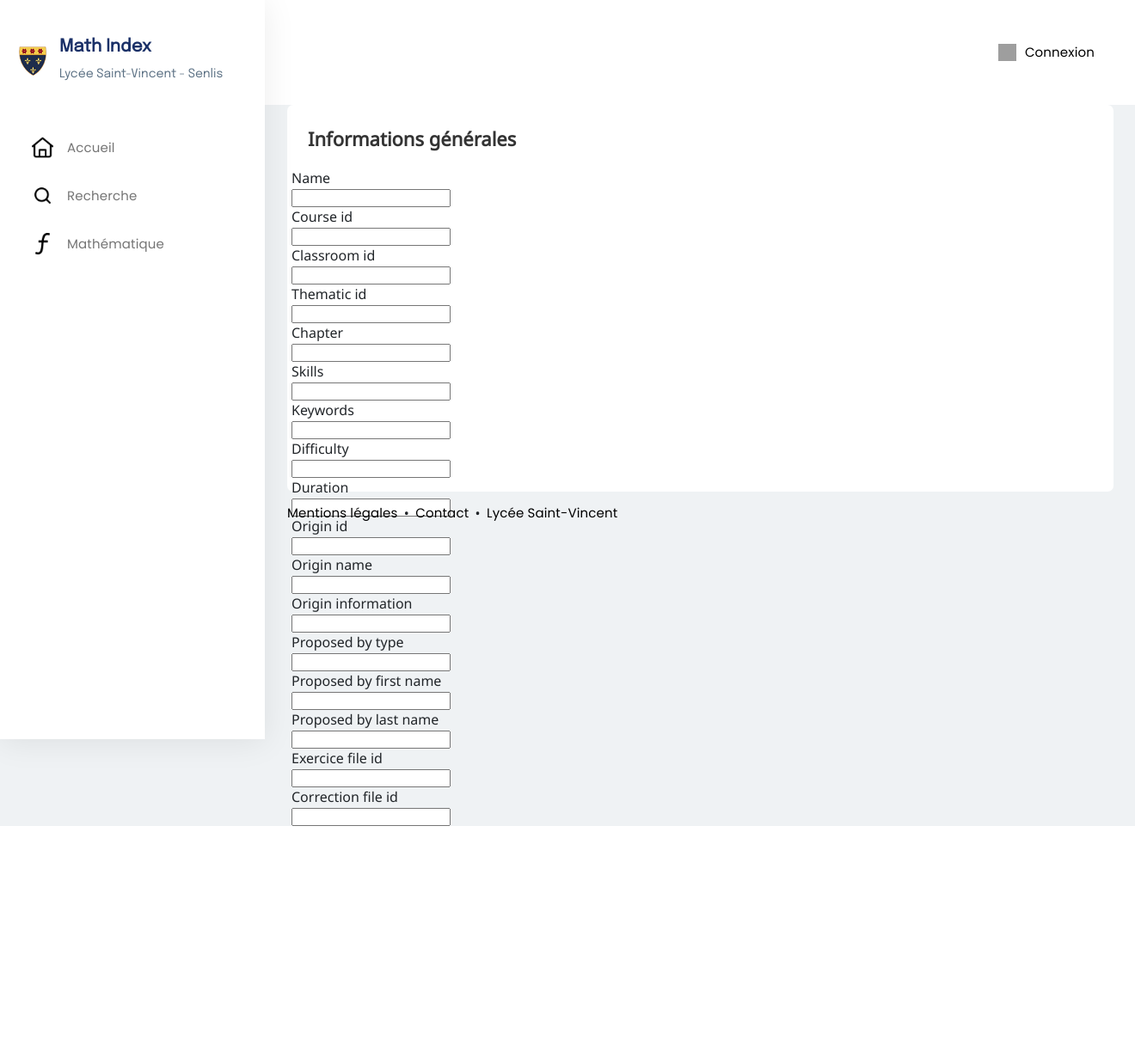
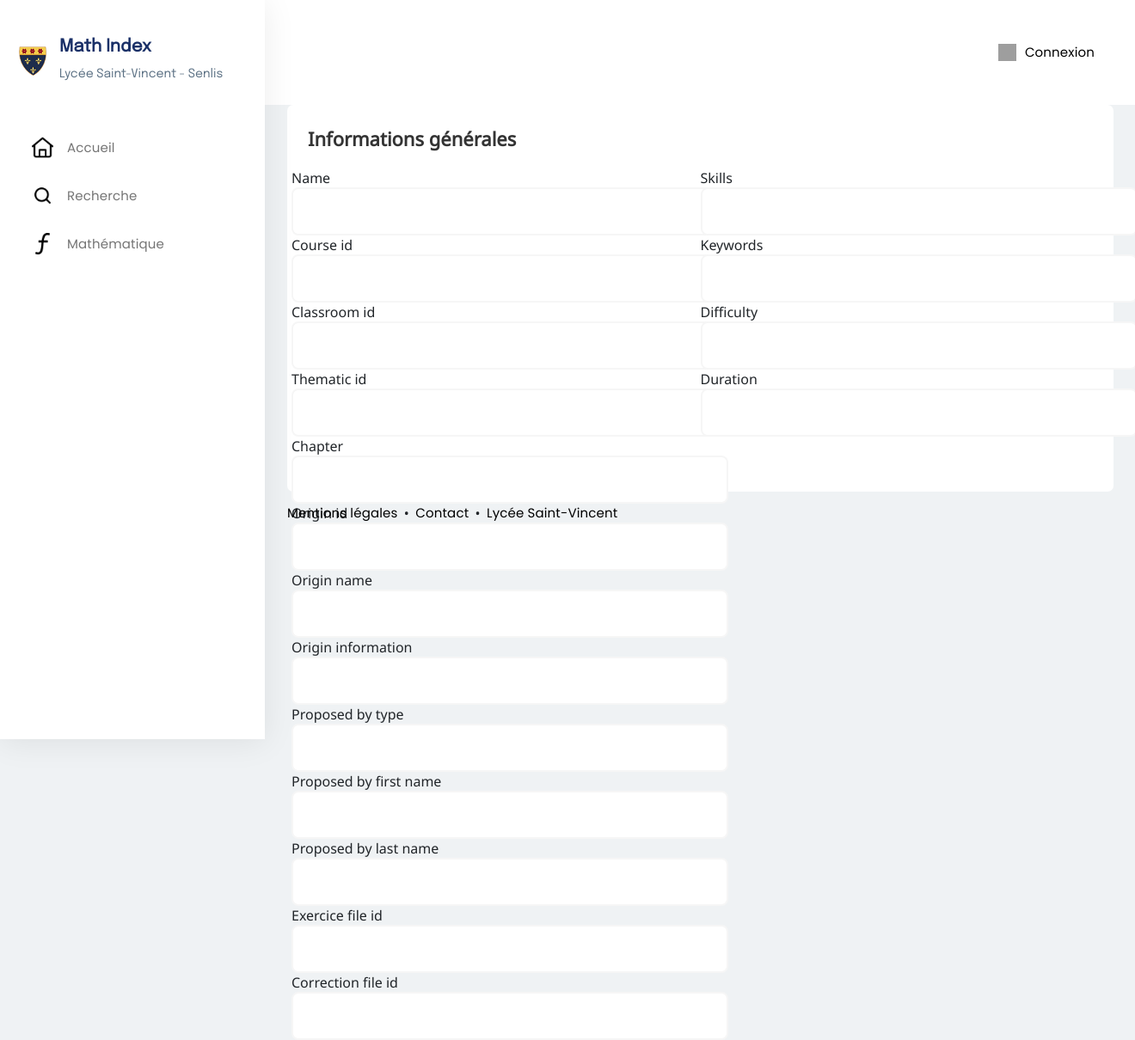
Before and after one commit to DuDuch23/MathIndex, a Symfony app: template templates/soumettre/index.html.twig in a window 1320 px wide. Shown: the whole page at 86% size. Before the commit the page ends 961 px from the top, so only its background shows below. Run offline with Twig, Linux system fonts and the light colour scheme; the template is opened without the code that fills it, so the values that code supplies are empty; form fields are guessed from the names that the template uses; style sheets or scripts are compiled from the project's sources; some libraries are stand-ins or nearby versions; grey boxes are pictures that could not be loaded.

Commit message:
css form soumettre

```diff
--- a/assets/styles/base/base.scss
+++ b/assets/styles/base/base.scss
@@ -5,7 +5,7 @@
 body {
     background-color: rgba(239, 242, 244, 1);
     margin: 0;
-    overflow: hidden;
+    overflow: auto;
 }
 
 .d-flex{
--- a/assets/styles/pages/soumettre.scss
+++ b/assets/styles/pages/soumettre.scss
@@ -15,19 +15,13 @@ h1 {
     margin-left: 2%;
 }
 
-.box-size{
-    border-radius: 8px;
-    width: 500px;
-    height: 50px;
-    border: 2px solid #f6f6f6;
-}
-
 label{
     display: block;
 }
 
 .container_left{
     width: 50%;
+
 }
 
 .container_right{
@@ -37,3 +31,15 @@ label{
 .all_container{
     display: flex;
 }
+
+.form-control{
+    border-radius: 8px;
+    width: 500px;
+    height: 50px;
+    border: 2px solid #f6f6f6;
+}
+
+#soumettre_skills{
+    display: grid;
+    grid-template-columns: repeat(4, 1fr);
+}
--- a/src/Form/SoumettreType.php
+++ b/src/Form/SoumettreType.php
@@ -247,6 +247,7 @@ class SoumettreType extends AbstractType
                 'choice_label' => 'id',
             ])
             ->add('skills', EntityType::class, [
+                'label' => false,
                 'class' => Skill::class,
                 'choice_label' => 'name',
                 'multiple' => true,
--- a/templates/soumettre/index.html.twig
+++ b/templates/soumettre/index.html.twig
@@ -8,15 +8,24 @@
     <h1 class="info">Informations générales</h1>
 </div>
 {{ form_start(form)}}
+<div class="all_container">
+
+    <div class="container_left">
         {{ form_row(form.name) }}
         {{ form_row(form.course_id) }}
         {{ form_row(form.classroom_id) }}
         {{ form_row(form.thematic_id) }}
         {{ form_row(form.chapter) }}
+    </div>
+
+    <div class="container_right">
         {{ form_row(form.skills) }}
         {{ form_row(form.keywords) }}
         {{ form_row(form.difficulty) }}
         {{ form_row(form.duration) }}
+    </div>
+
+</div>
 {{ form_row(form.origin_id) }}
 {{ form_row(form.origin_name) }}
 {{ form_row(form.origin_information) }}
```
Lines whose indentation alone changed are shown as unchanged.
